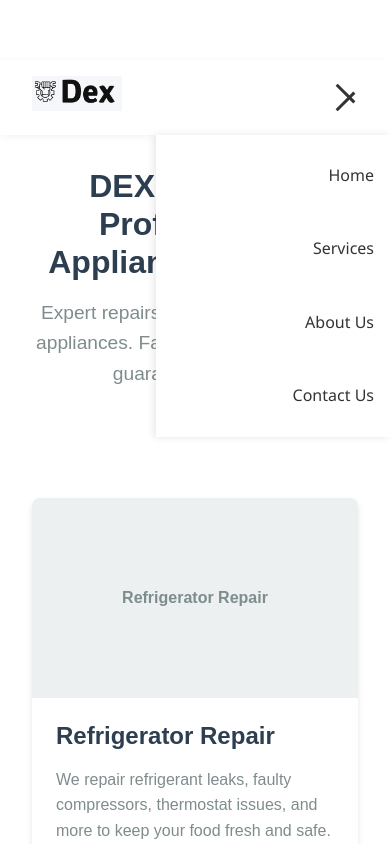
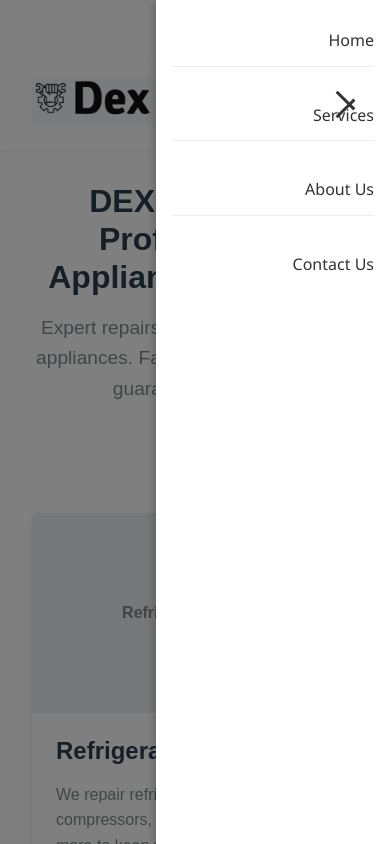
Before and after one commit to Johnslowns/Repair-shop, a React (Vite) app: page /services in a window 390 px wide. Both pictures are taken after a click on the element 345 px from the left and 97 px from the top of the page. Shown: the top 844 px of the page. Built offline with nearby package versions, Linux system fonts and the light colour scheme.

Commit message:
corrected the overflow problem on mobile view

```diff
--- a/src/App.css
+++ b/src/App.css
@@ -1614,6 +1614,12 @@ cite {
   }
 }
 
+/* Global styles for body to prevent overflow */
+/* This is crucial to prevent horizontal scrolling when the menu is off-screen */
+body {
+  overflow-x: hidden;
+}
+
 .dex-navbar {
   background-color: white;
   box-shadow: 0 2px 8px rgba(0, 0, 0, 0.05);
@@ -1630,7 +1636,7 @@ cite {
   display: flex;
   align-items: center;
   justify-content: space-between;
-  position: relative;
+  position: relative; /* Needed for logo/toggle positioning if they were absolute, but generally good practice */
 }
 
 /* Logo */
@@ -1657,12 +1663,12 @@ cite {
   color: #2aa046;
 }
 
-/* Hamburger */
+/* Hamburger Toggle (Desktop: hidden, Mobile: flex) */
 .dex-navbar-toggle {
-  display: none;
+  display: none; /* Hidden by default on desktop */
   flex-direction: column;
   cursor: pointer;
-  z-index: 1001;
+  z-index: 1001; /* Ensure it's above the mobile menu and overlay */
 }
 
 .dex-navbar-toggle .bar {
@@ -1672,6 +1678,7 @@ cite {
   margin: 4px 0;
   transition: 0.4s;
 }
+
 /* Transform hamburger into X when open */
 .dex-navbar-toggle.open .bar:nth-child(1) {
   transform: rotate(45deg) translate(5px, 5px);
@@ -1685,43 +1692,57 @@ cite {
   transform: rotate(-45deg) translate(5px, -5px);
 }
 
-@media (max-width: 768px) {
-  .dex-navbar-logo img {
-    height: 35px;
-  }
-}
-
-/* Mobile Menu */
+/* Mobile Overlay Styles */
+.dex-overlay {
+  position: fixed; /* Covers the entire viewport */
+  top: 0;
+  left: 0;
+  width: 100vw;
+  height: 100vh;
+  background-color: rgba(0, 0, 0, 0.5); /* Semi-transparent black background */
+  z-index: 999; /* Ensures it's behind the menu but above other content */
+}
+
+/* Mobile Menu Specific Styles */
 @media (max-width: 768px) {
   .dex-navbar-toggle {
-    display: flex;
+    display: flex; /* Show hamburger on mobile */
   }
 
   .dex-navbar-links {
     flex-direction: column;
-    position: absolute;
-    top: 100%;
-    right: -100%;
-    width: 60%;
+    position: fixed; /* Position relative to the viewport */
+    top: 0;
+    right: 0; /* Align to the right edge of the viewport */
+    width: 60%; /* The width of the menu when it's open */
+    max-width: 300px; /* Optional: limit max width for larger mobile devices */
+    height: 100vh; /* Full viewport height */
     background-color: white;
-    box-shadow: -2px 0 8px rgba(0, 0, 0, 0.1);
+    box-shadow: -2px 0 8px rgba(0, 0, 0, 0.2);
     padding: 1rem;
-    transition: right 0.3s ease-in-out;
-    height: auto;
+    /* This is the key change:
+       Initially hide completely off-screen to the right using transform. */
+    transform: translateX(100%);
+    transition: transform 0.3s ease-in-out; /* Smooth slide animation */
+    z-index: 1000; /* Ensure it's above other content and the overlay */
+    overflow-y: auto; /* Allow scrolling if menu content is long */
   }
 
   .dex-navbar-links.active {
-    right: 0;
+    /* Slide into view */
+    transform: translateX(0);
   }
 
   .dex-navbar-links a {
     padding: 0.75rem 0;
     width: 100%;
     text-align: right;
-  }
-}
-
-
+    border-bottom: 1px solid #eee; /* Add subtle separation between links */
+  }
+  .dex-navbar-links a:last-child {
+    border-bottom: none; /* No border for the last item */
+  }
+}
 
 .hero-repair-section {
   display: flex;
--- a/src/components/Navbar.jsx
+++ b/src/components/Navbar.jsx
@@ -6,10 +6,15 @@ import { Link } from 'react-router-dom';
 const Navbar = () => {
   const [menuOpen, setMenuOpen] = useState(false);
 
+  const closeMenu = () => {
+    setMenuOpen(false);
+  };
+
   return (
     <nav className="dex-navbar">
       <div className="dex-navbar-container">
         <div className="dex-navbar-logo">
+          {/* Using a placeholder for the logo image. Ensure your actual image path is correct. */}
           <img src="./images/logo_image.PNG" alt="Dex Logo" />
         </div>
 
@@ -22,11 +27,16 @@ const Navbar = () => {
           <span className="bar"></span>
         </div>
 
+        {/* Mobile Overlay: Appears when the menu is open to close it on outside click */}
+        {menuOpen && (
+          <div className="dex-overlay" onClick={closeMenu}></div>
+        )}
+
         <div className={`dex-navbar-links ${menuOpen ? 'active' : ''}`}>
-          <Link to="/" onClick={() => setMenuOpen(false)}>Home</Link>
-          <Link to="/services" onClick={() => setMenuOpen(false)}>Services</Link>
-          <Link to="/aboutUs" onClick={() => setMenuOpen(false)}>About Us</Link>
-          <Link to="/contactUs" onClick={() => setMenuOpen(false)}>Contact Us</Link>
+          <Link to="/" onClick={closeMenu}>Home</Link>
+          <Link to="/services" onClick={closeMenu}>Services</Link>
+          <Link to="/aboutUs" onClick={closeMenu}>About Us</Link>
+          <Link to="/contactUs" onClick={closeMenu}>Contact Us</Link>
         </div>
       </div>
     </nav>
```
